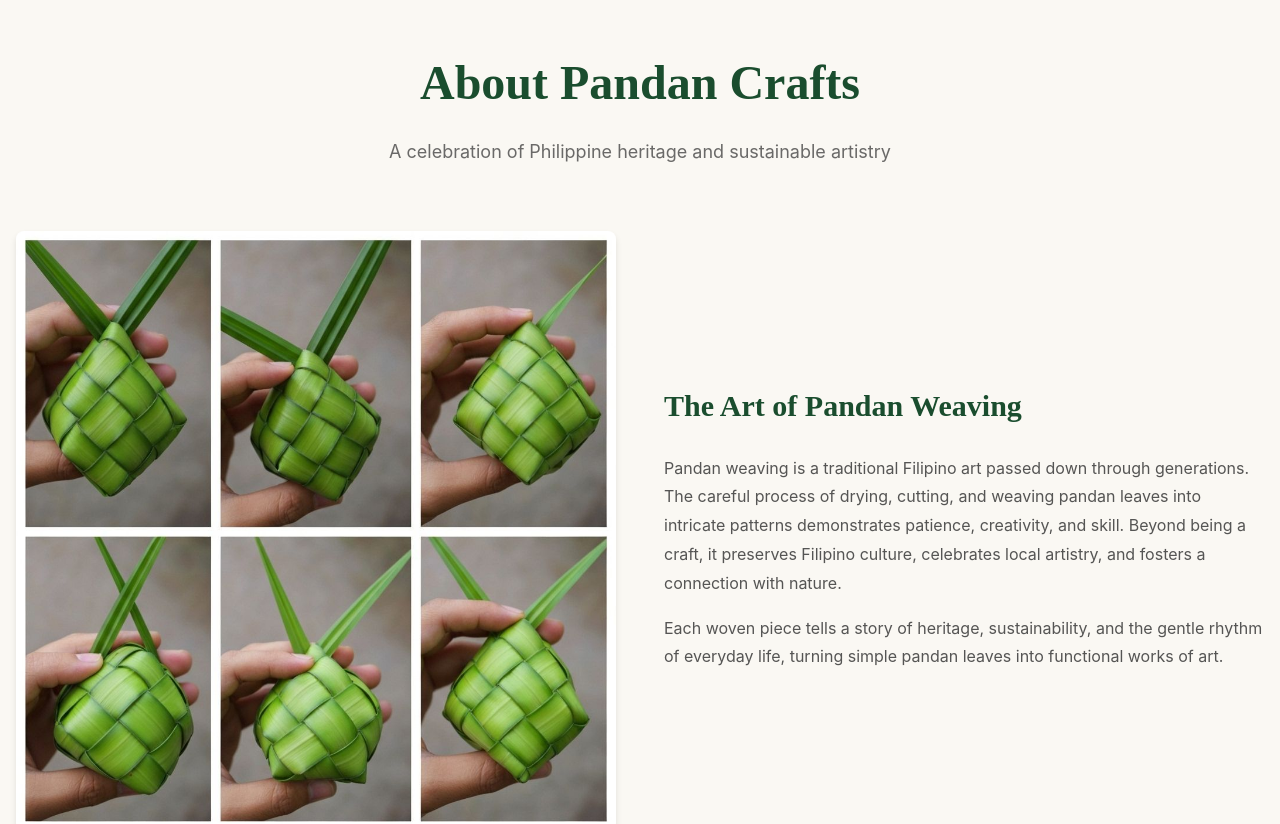
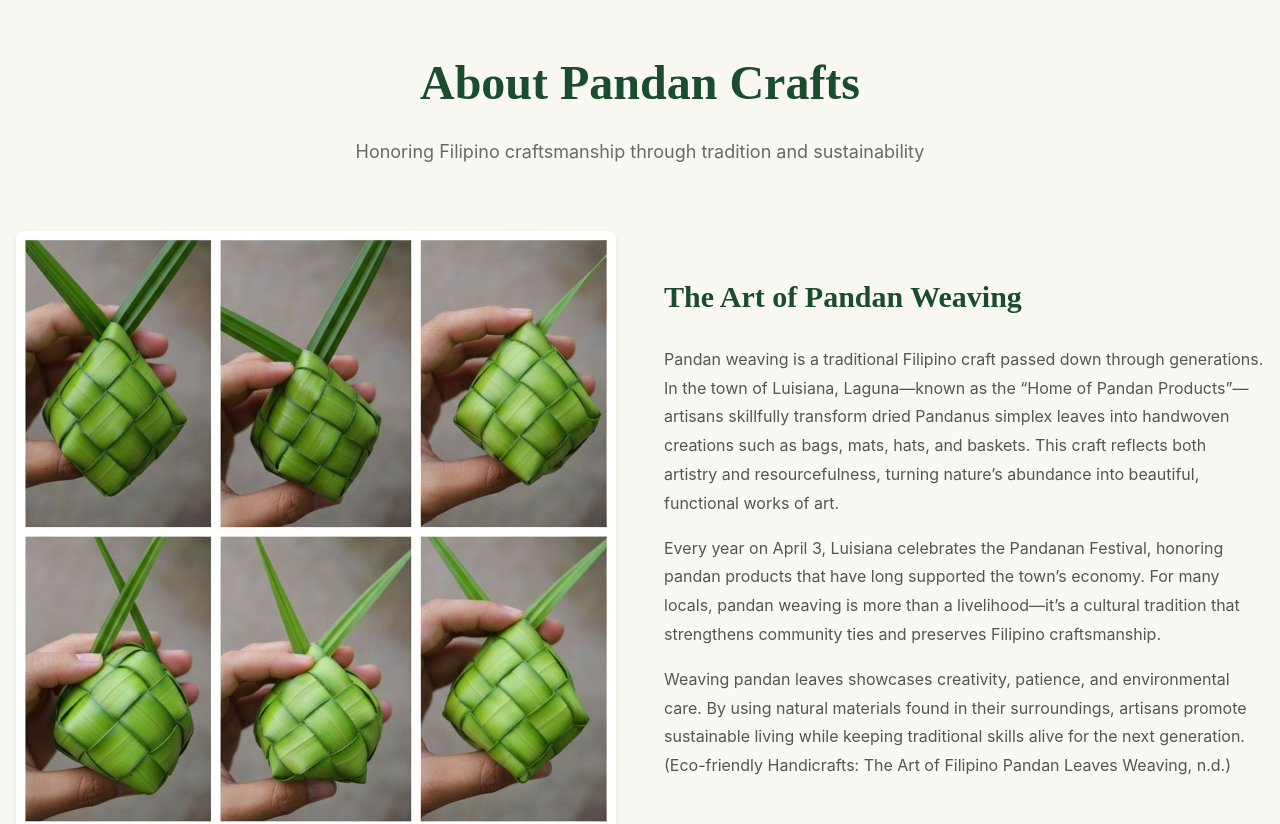
Before and after one commit to s2024107468-ux/ashley, a plain HTML site: page index.html in a window 1280 px wide. Shown: the part 900-1724 px from the top of the page. Drawn offline with Linux system fonts and the light colour scheme.

Commit message:
Revise hero section and about content for clarity and cultural emphasis; enhance descriptions of pandan weaving and its significance

```diff
--- a/index.html
+++ b/index.html
@@ -41,9 +41,9 @@
                 <div class="hero-content">
                     <h1 class="hero-title">Woven Heritage, Sustainable Future</h1>
                     <p class="hero-description">
-                        Discover the art of traditional pandan weaving from the Philippines. Each handcrafted piece
-                        celebrates local
-                        artisans, eco-friendly materials, and cultural heritage passed down through generations.
+                        Discover Haplos Breeze — a handcrafted pandan fan that blends Filipino tradition with modern design.
+                        Inspired by the art of pandan weaving from Luisiana, Laguna, each piece reflects sustainability,
+                        creativity, and cultural pride.
                     </p>
                     <div class="hero-buttons">
                         <a href="#gallery" class="btn btn-primary">Explore Gallery</a>
@@ -61,7 +61,7 @@
             <div class="container">
                 <div class="section-header">
                     <h2 class="section-title">About Pandan Crafts</h2>
-                    <p class="section-subtitle">A celebration of Philippine heritage and sustainable artistry</p>
+                    <p class="section-subtitle">Honoring Filipino craftsmanship through tradition and sustainability</p>
                 </div>
 
                 <div class="about-grid">
@@ -71,16 +71,22 @@
                     <div class="about-content">
                         <h3 class="about-title">The Art of Pandan Weaving</h3>
                         <p class="about-text">
-                            Pandan weaving is a traditional Filipino art passed down through generations.
-                            The careful process of drying, cutting, and weaving pandan leaves into intricate patterns
-                            demonstrates patience,
-                            creativity, and skill. Beyond being a craft, it preserves Filipino culture, celebrates
-                            local artistry, and fosters a connection with nature.
+                           Pandan weaving is a traditional Filipino craft passed down through generations.
+                           In the town of Luisiana, Laguna—known as the “Home of Pandan Products”—artisans skillfully
+                           transform dried Pandanus simplex leaves into handwoven creations such as bags, mats, hats,
+                           and baskets. This craft reflects both artistry and resourcefulness, turning nature’s abundance
+                            into beautiful, functional works of art.
                         </p>
                         <p class="about-text">
-                            Each woven piece tells a story of heritage, sustainability,
-                            and the gentle rhythm of everyday life, turning simple pandan leaves into functional works
-                            of art.
+                            Every year on April 3, Luisiana celebrates the Pandanan Festival, honoring pandan products
+                            that have long supported the town’s economy. For many locals, pandan weaving is more than a
+                             livelihood—it’s a cultural tradition that strengthens community ties and preserves Filipino
+                             craftsmanship.
+                        </p>
+                         <p class="about-text">
+                            Weaving pandan leaves showcases creativity, patience, and environmental care. By using natural
+                             materials found in their surroundings, artisans promote sustainable living while keeping traditional
+                             skills alive for the next generation. (Eco-friendly Handicrafts: The Art of Filipino Pandan Leaves Weaving, n.d.)
                         </p>
                     </div>
                 </div>
@@ -110,7 +116,7 @@
                 <div class="fun-fact">
                     <p class="fun-fact-label">Did you know?</p>
                     <p class="fun-fact-text">
-                       According to Ebs and Ebs (2025), pandan — also known as screwpine —
+                       According to Ebs (2025), pandan — also known as screwpine —
                        is a tropical plant loved across Southeast Asia for its sweet aroma and vibrant green color.
                        Its leaves flavor rice, desserts, and drinks, while also offering health benefits like aiding
                        digestion and soothing the body. Beyond cooking, pandan leaves are used in traditional crafts
```
